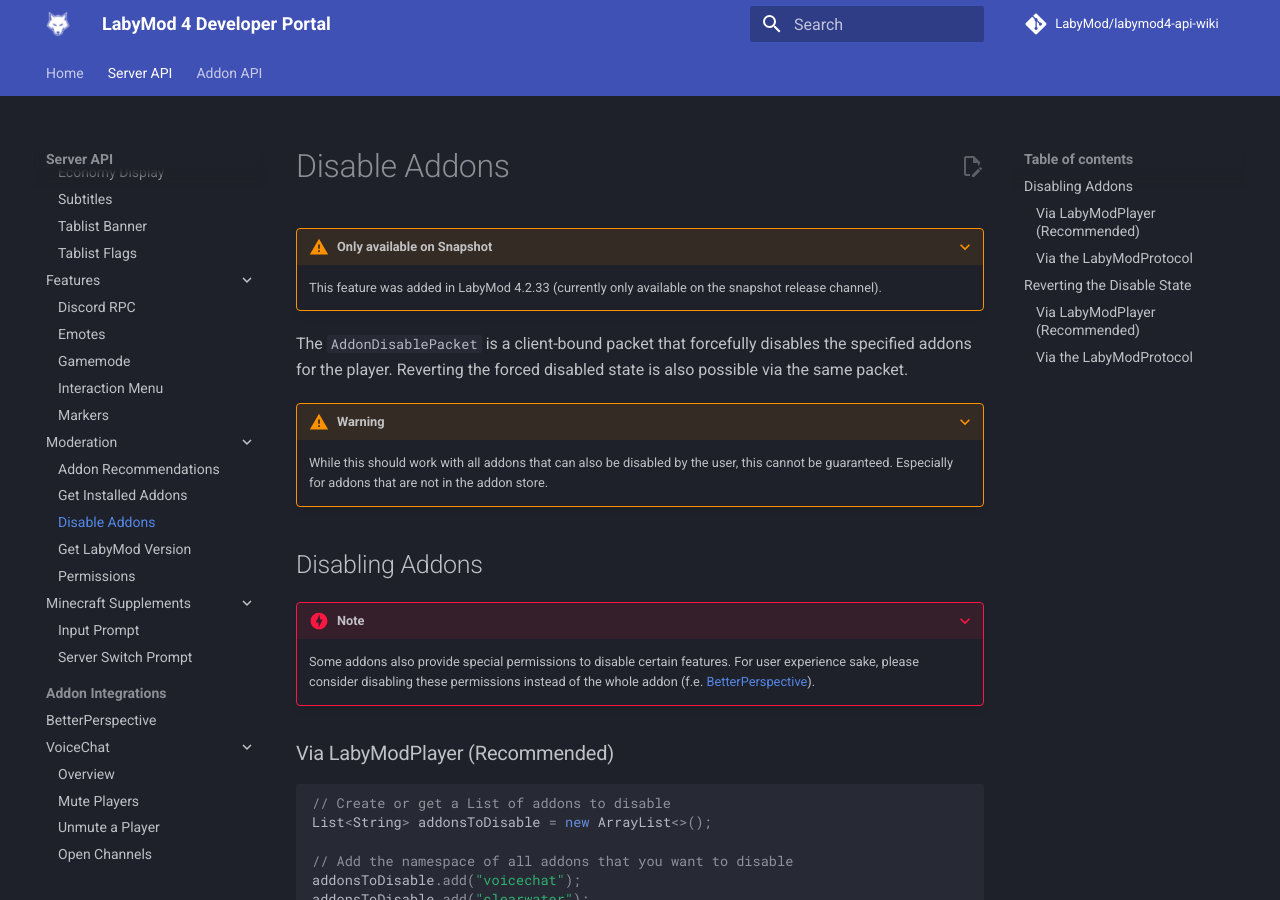
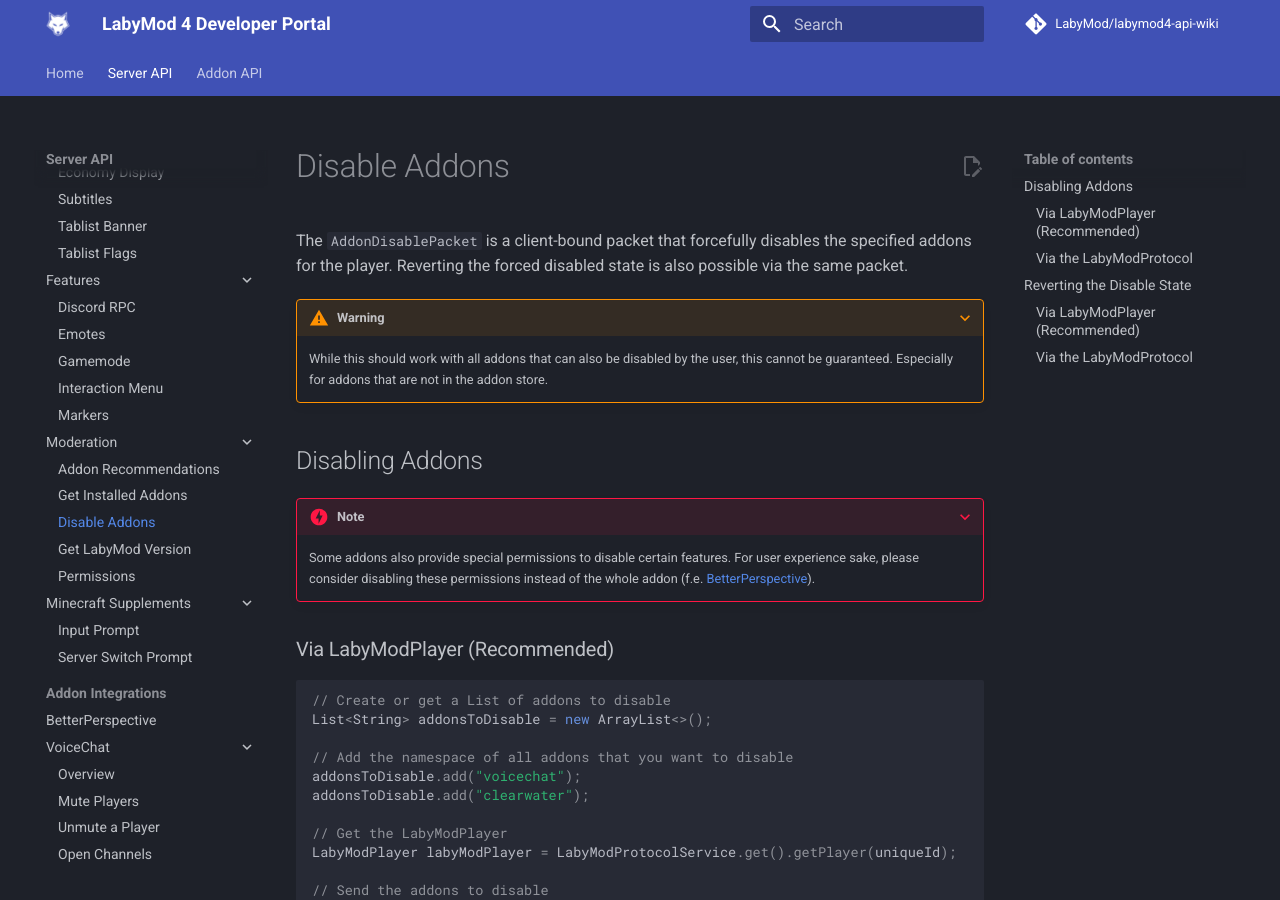
Before and after one commit to LabyMod/labymod4-api-wiki, an MkDocs documentation site: the page built from docs/pages/server/labymod/moderation/disable-addons.md, in a window 1280 px wide and 900 px high. Built offline with MkDocs 1.6.1 and Material for MkDocs 9.7.7, drawn with Linux system fonts in a browser that asks for light colours; comment, search, counter and statistics services are not loaded.

Commit message:
remove snapshot warning

```diff
--- a/docs/pages/server/labymod/moderation/disable-addons.md
+++ b/docs/pages/server/labymod/moderation/disable-addons.md
@@ -1,6 +1,3 @@
-???+ warning "Only available on Snapshot"
-    This feature was added in LabyMod 4.2.33 (currently only available on the snapshot release channel).
-
 The `AddonDisablePacket` is a client-bound packet that forcefully disables the specified addons for the player.
 Reverting the forced disabled state is also possible via the same packet.
 
```
Also changed, not shown: docs/pages/server/labymod/moderation/installed-addons.md (+0 -3 lines).
